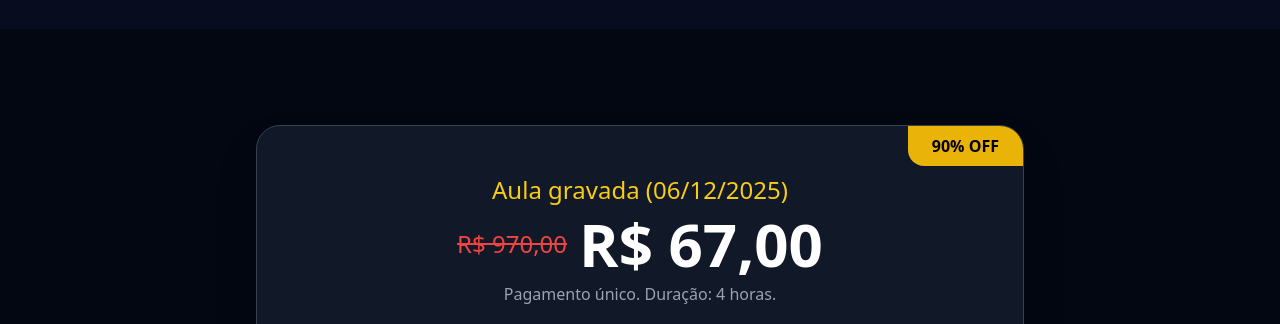
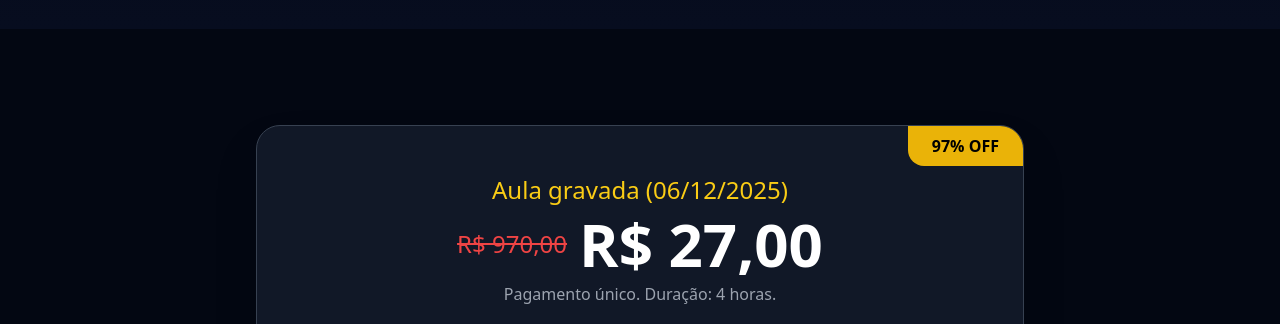
Before and after one commit to paulocesardev8/portfolio-antigo, a Next.js app: page / in a window 1280 px wide. Shown: the part 3080-3404 px from the top of the page. Built offline with nearby package versions, Linux system fonts and the light colour scheme.

Commit message:
Alteração de valor da aula gravada

```diff
--- a/components/SalesPage.tsx
+++ b/components/SalesPage.tsx
@@ -322,7 +322,7 @@ export default function SalesPage() {
       <section className="py-24 px-6 relative">
         <div className="max-w-3xl mx-auto bg-gray-900 border border-gray-700 rounded-3xl p-8 sm:p-12 shadow-2xl relative overflow-hidden">
           <div className="absolute top-0 right-0 bg-yellow-500 text-black font-bold px-6 py-2 rounded-bl-2xl z-20">
-            90% OFF
+            97% OFF
           </div>
 
           <div className="text-center mb-10 pt-8 sm:pt-0 relative z-10">
@@ -333,7 +333,7 @@ export default function SalesPage() {
                 R$ 970,00
               </span>
               <span className="text-7xl sm:text-6xl font-extrabold text-white">
-                R$ 67,00
+                R$ 27,00
               </span>
             </div>
 
```
